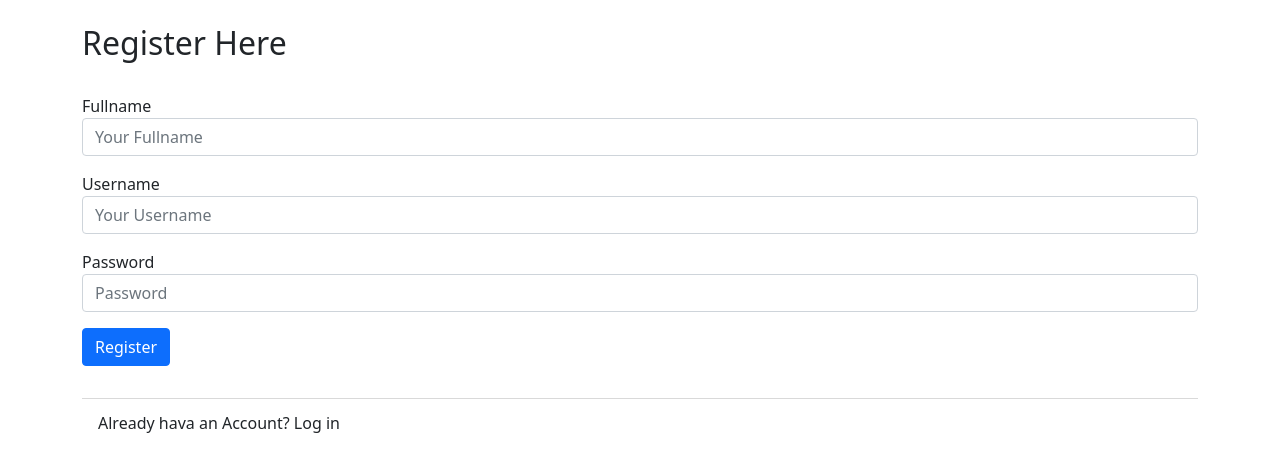
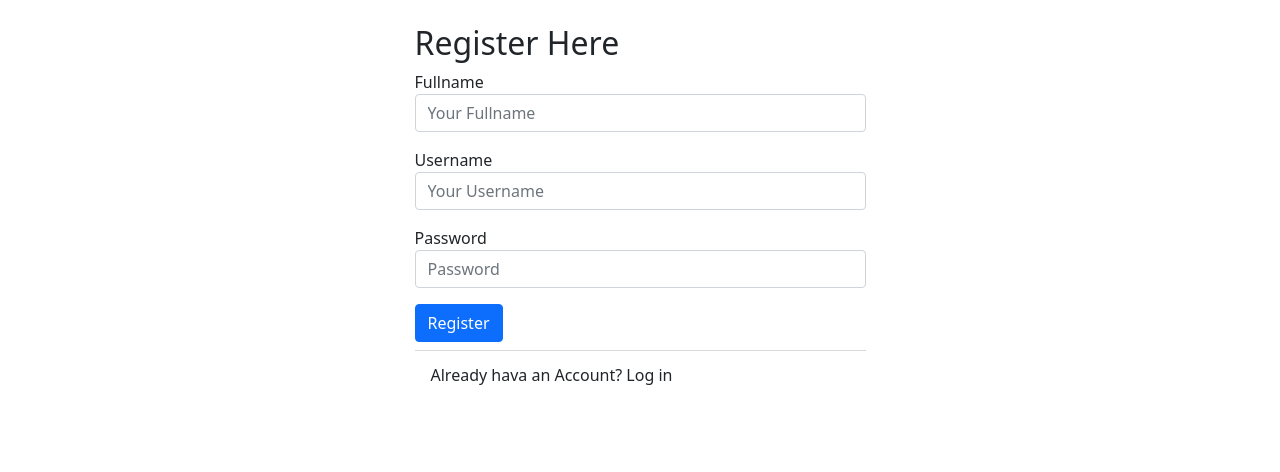
Before and after one commit to Timobify/Task-Tracker, a PHP site: page /pages/register.php in a window 1280 px wide. Shown: the part 50-522 px from the top of the page. Run offline with PHP 8.4, Linux system fonts and the light colour scheme.

Commit message:
Fix: Changes

```diff
--- a/pages/index.php
+++ b/pages/index.php
@@ -54,7 +54,8 @@ if(isset( $_POST['Login'])){
                     </div>
                 <?php endif;?>
             </div>
-            <div class="mx-auto">
+            <div class="row justify-content-md-center">
+                <div class="col-md-5">
                 <h2>Log In</h2>
                 <form class="py-4 py-3" action="<?php echo htmlspecialchars($_SERVER["PHP_SELF"]);?>" method="post">
                     <div class="mb-3">
@@ -75,6 +76,7 @@ if(isset( $_POST['Login'])){
                 </form>
                 <div class="dropdown-divider"></div>
                 <a class="dropdown-item" href="register.php">New around here? Sign up</a>
+                </div>
             </div>
         </div>
 
--- a/pages/register.php
+++ b/pages/register.php
@@ -56,9 +56,10 @@ if (isset($_POST['submit'])) {
             </div>
         <?php endif;?>
     </div>
-    <div class="mx-auto">
+    <div class="row justify-content-md-center">
+        <div class="col-md-5">
         <h2>Register Here</h2>
-        <form class="py-4 py-3" action="<?php echo htmlspecialchars($_SERVER["PHP_SELF"]);?>" method="post">
+        <form  action="<?php echo htmlspecialchars($_SERVER["PHP_SELF"]);?>" method="post">
             <div class="mb-3">
                 <label for="Fullname">Fullname</label>
                 <input type="text" class="form-control" name="name" id="Fullname" placeholder="Your Fullname">
@@ -76,6 +77,7 @@ if (isset($_POST['submit'])) {
         </form>
         <div class="dropdown-divider"></div>
         <a class="dropdown-item" href="index.php">Already hava an Account? Log in</a>
+        </div>
     </div>
 </div>
 
--- a/pages/user/com.php
+++ b/pages/user/com.php
@@ -13,7 +13,7 @@ if (isset($_POST['submit'])) {
     $details= mysqli_real_escape_string($link,$_POST["comment"]);
     $DateTime = date("Y/m/d");
     $query = "INSERT INTO comments (tid, uid, commenter, details, datetime) values
-		('$taskid','$userID','$commenter','$details','$DateTime')";
+		('$taskid','$userID','$commenter','$details','$date')";
     $result = mysqli_query($link,$query);
     header("Location: view.php?ID=".$taskid);
     exit();
--- a/pages/user/view.php
+++ b/pages/user/view.php
@@ -69,7 +69,7 @@ if (isset($_POST['submit'])) {
         echo "Incomplete";} elseif ($get['status'] == 1){ echo "Complete";}?></p>
     <br>
     <?php
-    $comments = mysqli_query($link, "SELECT * FROM comments WHERE tid = {$_SESSION['taskID']} ORDER BY cid")
+    $comments = mysqli_query($link, "SELECT * FROM comments WHERE tid = {$_SESSION['taskID']} ORDER BY cid ASC ")
     or die(mysqli_error($link));
     while($rows = mysqli_fetch_array($comments)){?>
         <div class="contain">
```
Also changed, not shown: pages/user/completedtasks.php (+5 -5 lines).
